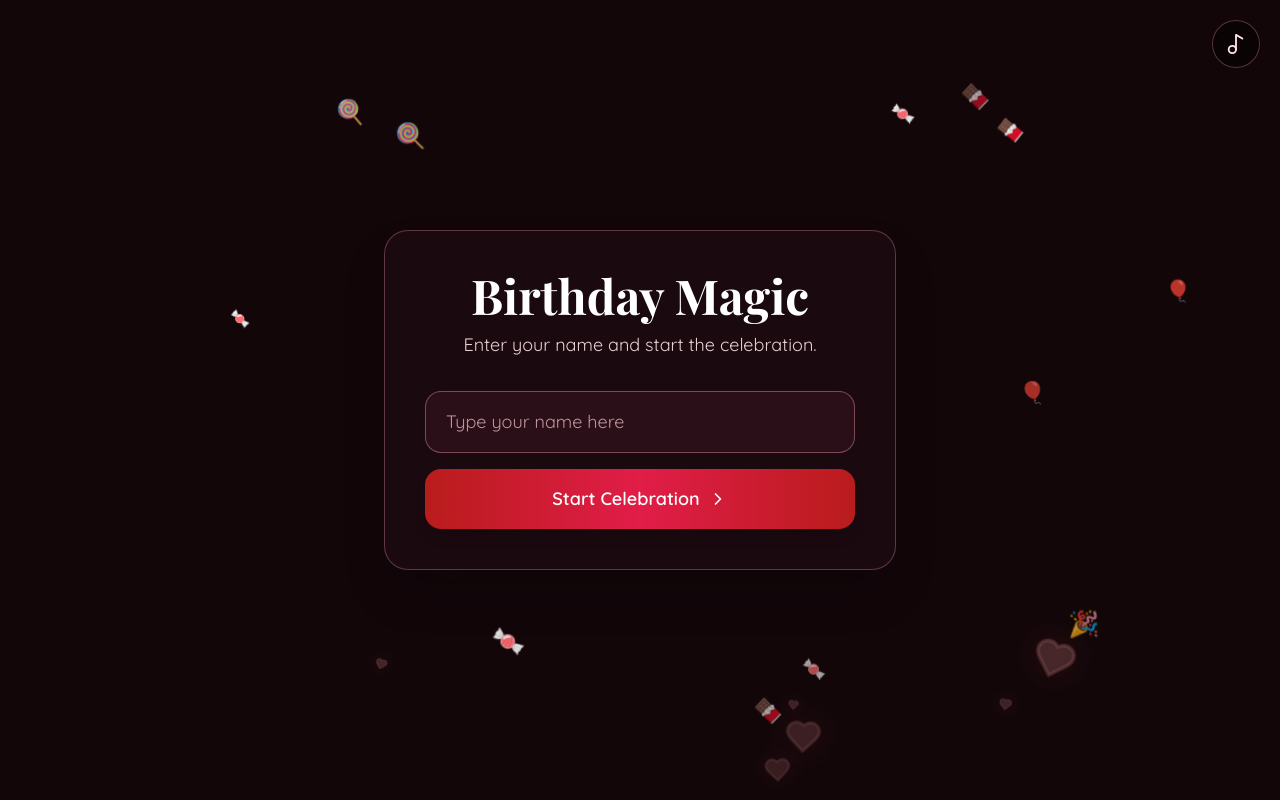
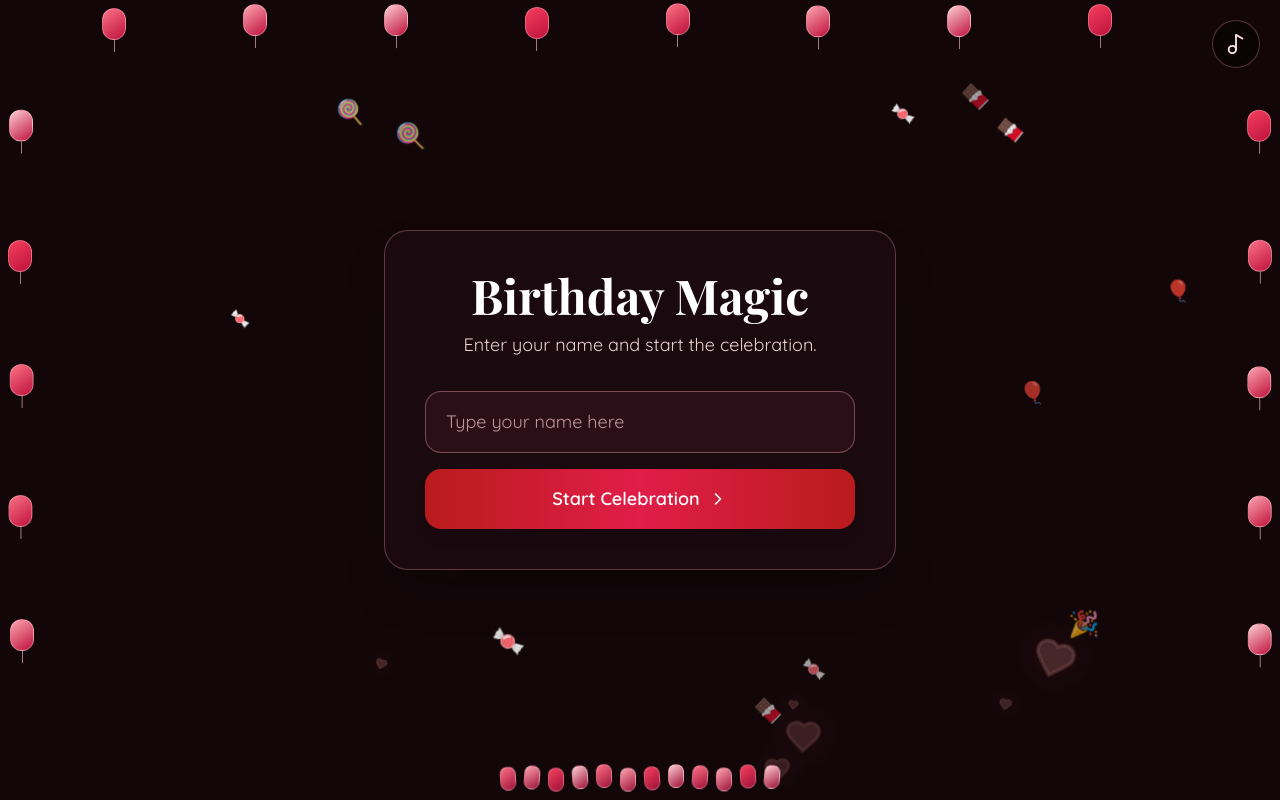
Before and after one commit to Pravesh-Shrestha/Test-activity, a React (Vite) app: page / in a window 1280 px wide. Built offline with nearby package versions, Linux system fonts and the light colour scheme; the HTML template or start-up script is replaced by a standard one; a web font is replaced by a local one.

Commit message:
Final polish: smooth motion, auto cake flow, piano-like tune, and border balloons

```diff
--- a/src/App.jsx
+++ b/src/App.jsx
@@ -12,7 +12,7 @@ import { cn } from './lib/utils';
 import './index.css';
 
 const BRUNO_IMG = import.meta.env.BASE_URL + 'bruno.png';
-const BUILD_ID = '2026-03-06-ui-refresh-3';
+const BUILD_ID = '2026-03-06-ui-refresh-4';
 
 const FloatingHearts = () => {
   const hearts = useMemo(
@@ -82,6 +82,66 @@ const FloatingTreats = () => {
           {t.emoji}
         </motion.span>
       ))}
+    </div>
+  );
+};
+
+const BorderBalloons = () => {
+  const balloons = useMemo(
+    () =>
+      Array.from({ length: 18 }).map((_, i) => ({
+        id: i,
+        color: ['#fb7185', '#fda4af', '#fecdd3', '#f43f5e'][i % 4],
+        side: i < 8 ? 'top' : i < 13 ? 'left' : 'right',
+        pos: i < 8 ? 8 + i * 11 : 14 + (i % 5) * 16,
+        delay: i * 0.15,
+      })),
+    []
+  );
+
+  return (
+    <div className="fixed inset-0 pointer-events-none z-[6] overflow-hidden">
+      {balloons.map((b) => {
+        const baseClass =
+          b.side === 'top'
+            ? `top-2`
+            : b.side === 'left'
+              ? `left-2`
+              : `right-2`;
+        const style =
+          b.side === 'top'
+            ? { left: `${b.pos}%` }
+            : { top: `${b.pos}%` };
+
+        return (
+          <motion.div
+            key={b.id}
+            className={`absolute ${baseClass}`}
+            style={style}
+            animate={{ y: [0, -5, 0], x: [0, b.side === 'top' ? 0 : b.side === 'left' ? 2 : -2, 0] }}
+            transition={{ duration: 2.8 + (b.id % 3) * 0.6, repeat: Infinity, delay: b.delay }}
+          >
+            <div className="relative">
+              <div
+                className="w-5 h-6 md:w-6 md:h-8 rounded-full border border-white/30"
+                style={{ background: `linear-gradient(145deg, ${b.color}, #be123c)` }}
+              />
+              <div className="w-[1px] h-3 bg-rose-200/60 mx-auto" />
+            </div>
+          </motion.div>
+        );
+      })}
+      <div className="absolute bottom-2 left-0 right-0 flex justify-center gap-2">
+        {Array.from({ length: 12 }).map((_, i) => (
+          <motion.div
+            key={i}
+            animate={{ y: [0, -4, 0], rotate: [0, 5, -5, 0] }}
+            transition={{ duration: 2 + (i % 4) * 0.4, repeat: Infinity, delay: i * 0.12 }}
+            className="w-4 h-6 rounded-full border border-white/25"
+            style={{ background: `linear-gradient(145deg, ${['#fb7185', '#fda4af', '#f43f5e', '#fecdd3'][i % 4]}, #9f1239)` }}
+          />
+        ))}
+      </div>
     </div>
   );
 };
@@ -205,6 +265,7 @@ function App() {
 
       <FloatingHearts />
       <FloatingTreats />
+      <BorderBalloons />
       <PetalField count={40} />
       <CelebrationOverlay active={showCakeCelebration} name={name} />
 
@@ -320,6 +381,8 @@ function App() {
               <motion.button
                 whileHover={{ scale: 1.05 }}
                 whileTap={{ scale: 0.95 }}
+                animate={{ boxShadow: ['0 0 0 rgba(0,0,0,0)', '0 0 16px rgba(251,113,133,0.45)', '0 0 0 rgba(0,0,0,0)'] }}
+                transition={{ duration: 2, repeat: Infinity }}
                 onClick={handleWishMade}
                 className="rounded-full bg-gradient-to-r from-red-700 via-rose-600 to-red-700 px-10 py-4 text-white font-bold text-xl"
               >
--- a/src/components/Bouquet.jsx
+++ b/src/components/Bouquet.jsx
@@ -9,13 +9,14 @@ export function Bouquet({ show }) {
   return (
     <div className="relative flex justify-center items-center">
       <motion.div
-        initial={{ y: 40, opacity: 0, scale: 0.86 }}
-        animate={{ y: 0, opacity: 1, scale: 1 }}
-        transition={{ duration: 0.9, type: 'spring', bounce: 0.35 }}
+        initial={{ y: 70, opacity: 0, scale: 0.8, rotateX: -12 }}
+        animate={{ y: 0, opacity: 1, scale: 1, rotateX: 0 }}
+        transition={{ duration: 1.1, type: 'spring', bounce: 0.4 }}
         className="relative w-[320px] md:w-[430px]"
+        whileHover={{ y: -4 }}
       >
         <motion.div
-          animate={{ y: [0, -6, 0] }}
+          animate={{ y: [0, -6, 0], rotate: [0, 0.8, -0.8, 0] }}
           transition={{ duration: 3, repeat: Infinity, ease: 'easeInOut' }}
           className="relative rounded-3xl overflow-hidden border border-red-300/30 shadow-2xl"
           style={{ boxShadow: '0 0 40px rgba(244, 63, 94, 0.28)' }}
@@ -36,6 +37,11 @@ export function Bouquet({ show }) {
             transition={{ duration: 2.4, repeat: Infinity, repeatDelay: 2.8, ease: 'easeInOut' }}
             className="absolute inset-y-0 w-1/4 bg-gradient-to-r from-transparent via-white/25 to-transparent skew-x-[-16deg]"
           />
+
+          <motion.div
+            className="absolute inset-0 border-2 border-rose-200/0 rounded-3xl"
+            whileHover={{ borderColor: 'rgba(251, 191, 204, 0.4)' }}
+          />
         </motion.div>
       </motion.div>
     </div>
--- a/src/components/Cake.jsx
+++ b/src/components/Cake.jsx
@@ -61,7 +61,6 @@ const FrostingDrip = ({ left, height, color = 'white' }) => (
 export function Cake({ onCut }) {
   const [candles, setCandles] = useState([true, true, true, true, true]);
   const [allBlown, setAllBlown] = useState(false);
-  const [isCutting, setIsCutting] = useState(false);
   const [showKnife, setShowKnife] = useState(false);
   const [showCutLine, setShowCutLine] = useState(false);
   const streamRef = useRef(null);
@@ -134,19 +133,24 @@ export function Cake({ onCut }) {
     });
   };
 
-  const handleCutCake = () => {
-    if (isCutting) return;
+  useEffect(() => {
+    if (!allBlown) return;
 
-    setIsCutting(true);
     setShowKnife(true);
-    setTimeout(() => setShowCutLine(true), 520);
+    const cutTimer = setTimeout(() => setShowCutLine(true), 520);
+    const confettiA = setTimeout(() => confetti({ particleCount: 220, spread: 95, origin: { y: 0.55 } }), 100);
+    const confettiB = setTimeout(() => confetti({ particleCount: 140, spread: 80, origin: { x: 0.2, y: 0.5 } }), 320);
+    const confettiC = setTimeout(() => confetti({ particleCount: 140, spread: 80, origin: { x: 0.8, y: 0.5 } }), 430);
+    const nextScreen = setTimeout(() => onCut(), 1800);
 
-    confetti({ particleCount: 220, spread: 95, origin: { y: 0.55 } });
-    setTimeout(() => confetti({ particleCount: 140, spread: 80, origin: { x: 0.2, y: 0.5 } }), 250);
-    setTimeout(() => confetti({ particleCount: 140, spread: 80, origin: { x: 0.8, y: 0.5 } }), 350);
-
-    setTimeout(() => onCut(), 1300);
-  };
+    return () => {
+      clearTimeout(cutTimer);
+      clearTimeout(confettiA);
+      clearTimeout(confettiB);
+      clearTimeout(confettiC);
+      clearTimeout(nextScreen);
+    };
+  }, [allBlown, onCut]);
 
   const candleColors = [
     ['#93c5fd', '#60a5fa'],
@@ -283,23 +287,11 @@ export function Cake({ onCut }) {
               transition={{ duration: 1.2, repeat: Infinity }}
               className='text-sm md:text-base text-rose-200/95'
             >
-              Next surprise appears above after the cut.
+              Beautiful cut animation is playing above.
             </motion.p>
             <motion.p className='text-xl md:text-3xl font-serif text-rose-100 font-bold' animate={{ y: [0, -4, 0] }} transition={{ duration: 2, repeat: Infinity }}>
-              Candles are out. Time to cut the cake!
+              Candles are out. Cake is being sliced!
             </motion.p>
-
-            <motion.button
-              onClick={handleCutCake}
-              whileHover={{ scale: 1.04 }}
-              whileTap={{ scale: 0.96 }}
-              animate={{ x: isCutting ? 0 : [0, -2, 2, -1, 1, 0] }}
-              transition={{ duration: 0.4, repeat: isCutting ? 0 : Infinity, repeatDelay: 1.8 }}
-              disabled={isCutting}
-              className='px-6 py-3 rounded-full bg-gradient-to-r from-red-600 via-rose-500 to-red-700 text-white font-bold shadow-lg disabled:opacity-70'
-            >
-              {isCutting ? 'Cutting...' : 'Cut The Cake'}
-            </motion.button>
           </motion.div>
         )}
       </AnimatePresence>
--- a/src/components/Dog.jsx
+++ b/src/components/Dog.jsx
@@ -45,7 +45,7 @@ export function Dog({ show = true, isBarking = false }) {
     <motion.div
       initial={{ y: 100, opacity: 0, scale: 0.5 }}
       animate={{ y: 0, opacity: 1, scale: 1 }}
-      className="relative z-50 w-20 md:w-48"
+      className="relative z-50 w-20 md:w-56"
       style={{ filter: 'drop-shadow(0 4px 12px rgba(0,0,0,0.15))' }}
     >
       <motion.img
--- a/src/hooks/useBirthdayTune.js
+++ b/src/hooks/useBirthdayTune.js
@@ -24,22 +24,35 @@ export function useBirthdayTune() {
   const isPlayingRef = useRef(false);
 
   const playNote = (ctx, freq, time, duration) => {
-    const osc = ctx.createOscillator();
+    // Piano-like timbre: layered harmonics + low-pass filtering + quick attack decay.
+    const main = ctx.createOscillator();
+    const harmonic = ctx.createOscillator();
     const gain = ctx.createGain();
+    const filter = ctx.createBiquadFilter();
 
-    osc.type = 'triangle'; // Soft, clear tone
-    osc.frequency.value = freq;
+    main.type = 'sine';
+    harmonic.type = 'triangle';
+    main.frequency.value = freq;
+    harmonic.frequency.value = freq * 2;
 
-    // Envelope to avoid clicking
-    gain.gain.setValueAtTime(0, time);
-    gain.gain.linearRampToValueAtTime(0.1, time + 0.05); // Attack
-    gain.gain.exponentialRampToValueAtTime(0.001, time + duration - 0.05); // Decay
+    filter.type = 'lowpass';
+    filter.frequency.setValueAtTime(2200, time);
+    filter.frequency.exponentialRampToValueAtTime(900, time + duration);
 
-    osc.connect(gain);
-    gain.connect(ctx.destination);
+    gain.gain.setValueAtTime(0.0001, time);
+    gain.gain.exponentialRampToValueAtTime(0.16, time + 0.02);
+    gain.gain.exponentialRampToValueAtTime(0.03, time + duration * 0.5);
+    gain.gain.exponentialRampToValueAtTime(0.0001, time + duration);
 
-    osc.start(time);
-    osc.stop(time + duration);
+    main.connect(gain);
+    harmonic.connect(gain);
+    gain.connect(filter);
+    filter.connect(ctx.destination);
+
+    main.start(time);
+    harmonic.start(time);
+    main.stop(time + duration);
+    harmonic.stop(time + duration);
   };
 
   const playMelody = () => {
```
